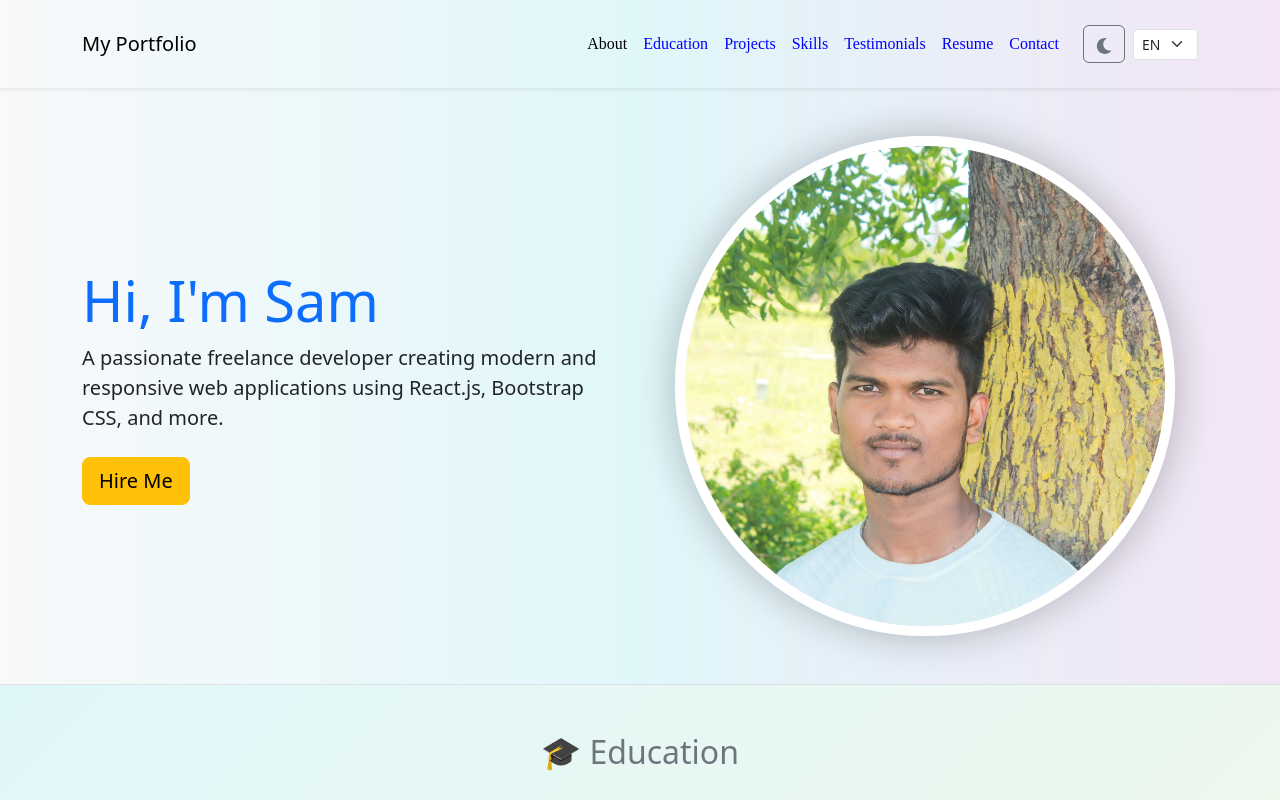
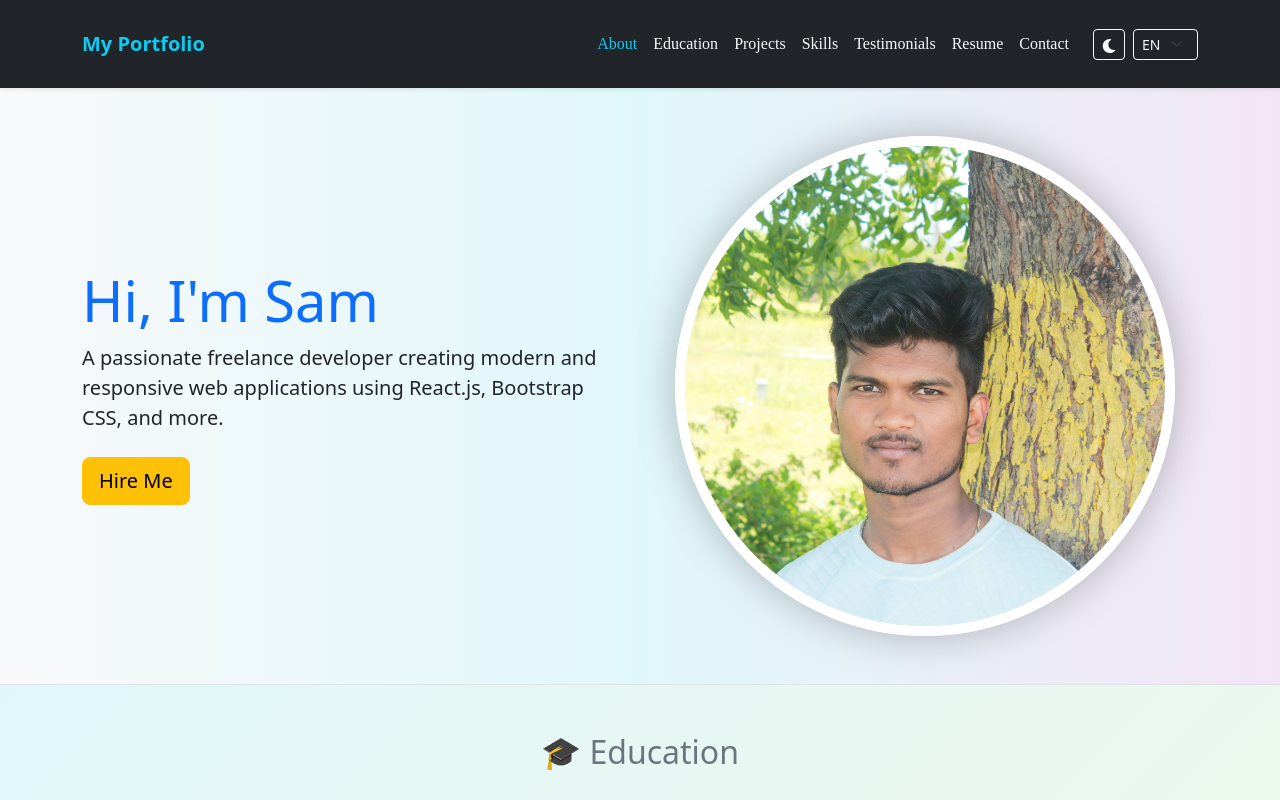
Before and after one commit to HappySamson/MyPortfolio, a React (Create React App) app: page / in a window 1280 px wide. Shown: the top 800 px of the page. Built offline with nearby package versions, Linux system fonts and the light colour scheme.

Commit message:
Update Portfolio.js

```diff
--- a/src/Portfolio.js
+++ b/src/Portfolio.js
@@ -168,10 +168,11 @@ export default function Portfolio() {
       }`}
     >
       {/* ---------------- NAVBAR ---------------- */}
-      <header className="py-3 shadow-sm">
+     <header className="py-3 shadow-sm sticky-top bg-dark text-light">
   <div className="container">
-          <nav className="navbar navbar-expand-lg">
-            <h1 className="navbar-brand mb-0">My Portfolio</h1>
+    <nav className="navbar navbar-expand-lg navbar-dark">
+      <h1 className="navbar-brand mb-0 text-info fw-bold">My Portfolio</h1>
+
       <button
         className="navbar-toggler"
         type="button"
@@ -179,10 +180,9 @@ export default function Portfolio() {
       >
         <span className="navbar-toggler-icon"></span>
       </button>
+
       <div
-              className={`collapse navbar-collapse ${
-                navCollapsed ? "" : "show"
-              }`}
+        className={`collapse navbar-collapse ${navCollapsed ? "" : "show"}`}
       >
         <ul className="navbar-nav ms-auto mb-2 mb-lg-0">
           {t.nav.map((item, index) => {
@@ -191,7 +191,7 @@ export default function Portfolio() {
               <li key={index} className="nav-item">
                 <a
                   className={`nav-link ${
-                          activeSection === id ? "active" : ""
+                    activeSection === id ? "active text-info" : "text-light"
                   }`}
                   href={`#${id}`}
                   onClick={() => setNavCollapsed(true)}
@@ -202,17 +202,20 @@ export default function Portfolio() {
             );
           })}
         </ul>
+
         <div className="d-flex align-items-center gap-2 ms-lg-3">
           <button
             onClick={() => setDarkMode(!darkMode)}
-                  className="btn btn-outline-secondary"
+            className="btn btn-outline-light btn-sm"
+            title="Toggle Theme"
           >
             {darkMode ? <FaSun /> : <FaMoon />}
           </button>
+
           <select
             onChange={(e) => setLanguage(e.target.value)}
             value={language}
-                  className="form-select form-select-sm"
+            className="form-select form-select-sm bg-dark text-light border-light"
           >
             <option value="en">EN</option>
             <option value="ta">TA</option>
@@ -222,6 +225,7 @@ export default function Portfolio() {
     </nav>
   </div>
 </header>
+
 
       {/* ---------------- ABOUT ---------------- */}
       <section id="about" className="container py-5">
```
Lines whose indentation alone changed are shown as unchanged.
